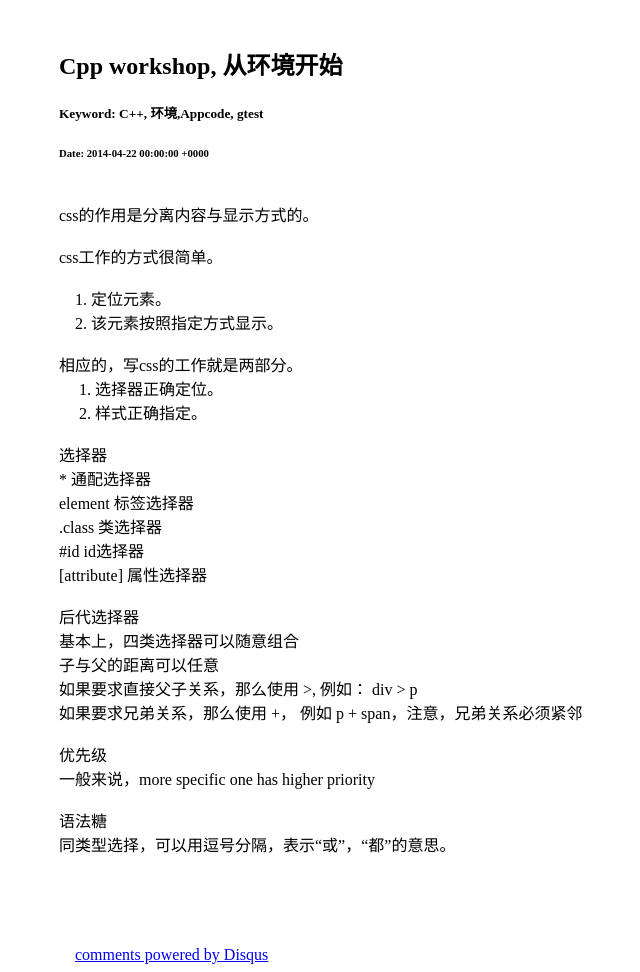
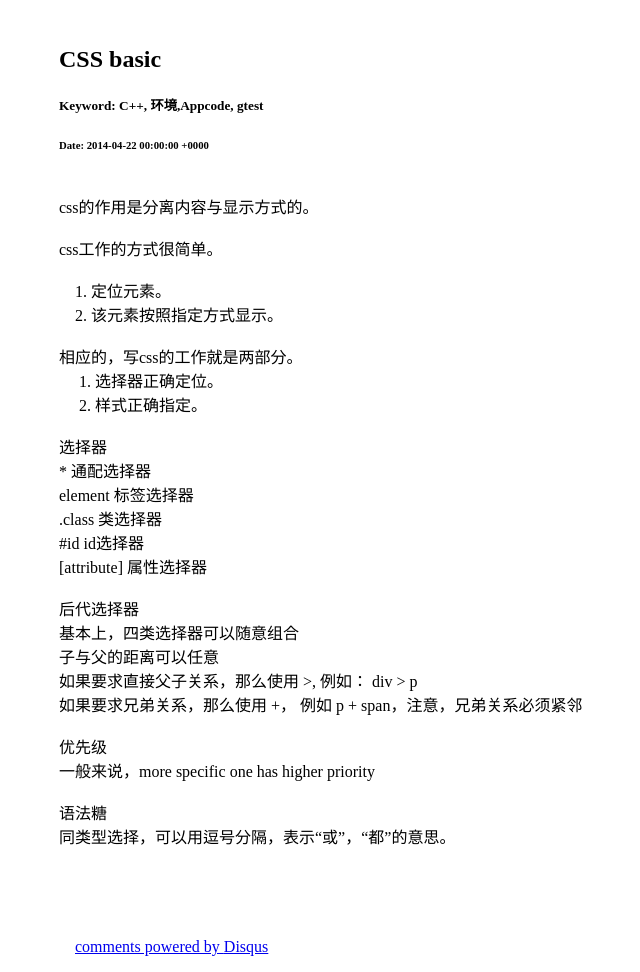
Before and after one commit to Alphia/Alphia.github.io, a Jekyll site: the page built from _posts/2014-4-22-CSS-Basic.html, in a window 1280 px wide. Shown: the whole page, without its empty margins (81-721 px from the left). Built offline with Jekyll 4.4.1, drawn with Linux system fonts in a browser that asks for light colours; Markdown is read by kramdown in place of the engine named in the settings; comment, search, counter and statistics services are not loaded.

Commit message:
input error

```diff
--- a/_posts/2014-4-22-CSS-Basic.html
+++ b/_posts/2014-4-22-CSS-Basic.html
@@ -1,5 +1,5 @@
 ---
-   title: Cpp workshop, 从环境开始
+   title: CSS basic
    keyword: C++, 环境,Appcode, gtest
    layout: blog
 ---
```
